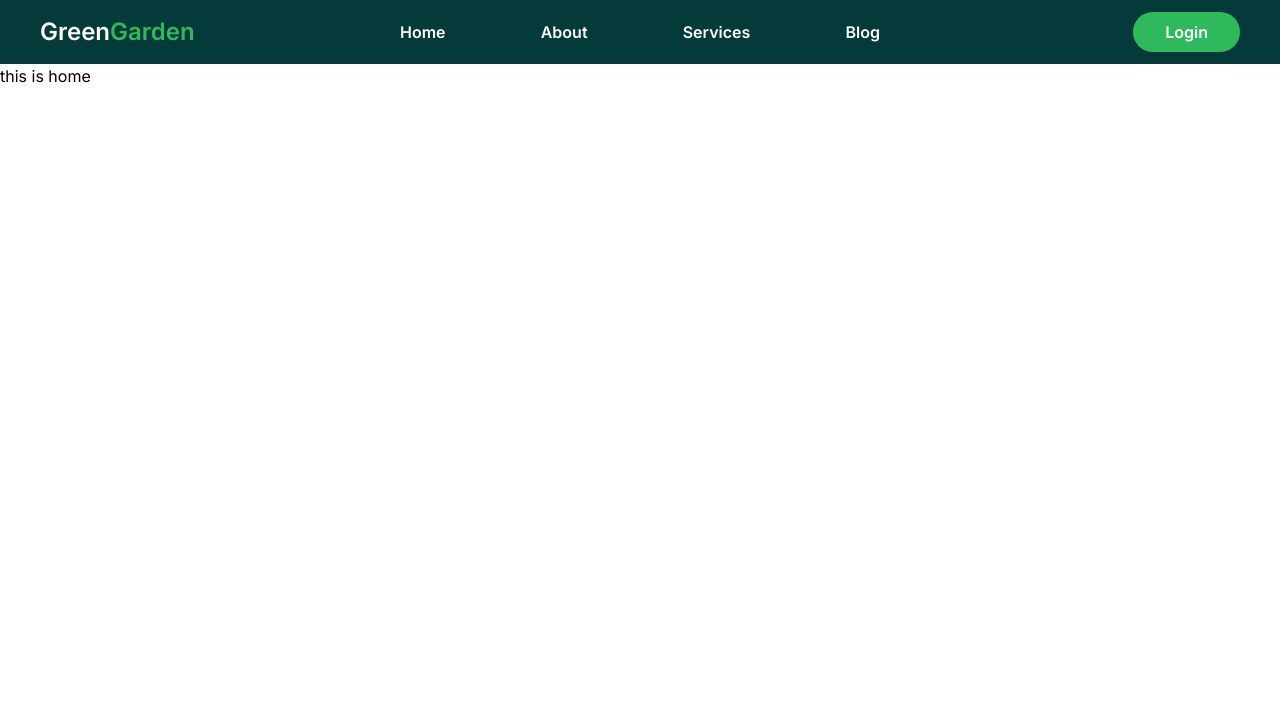
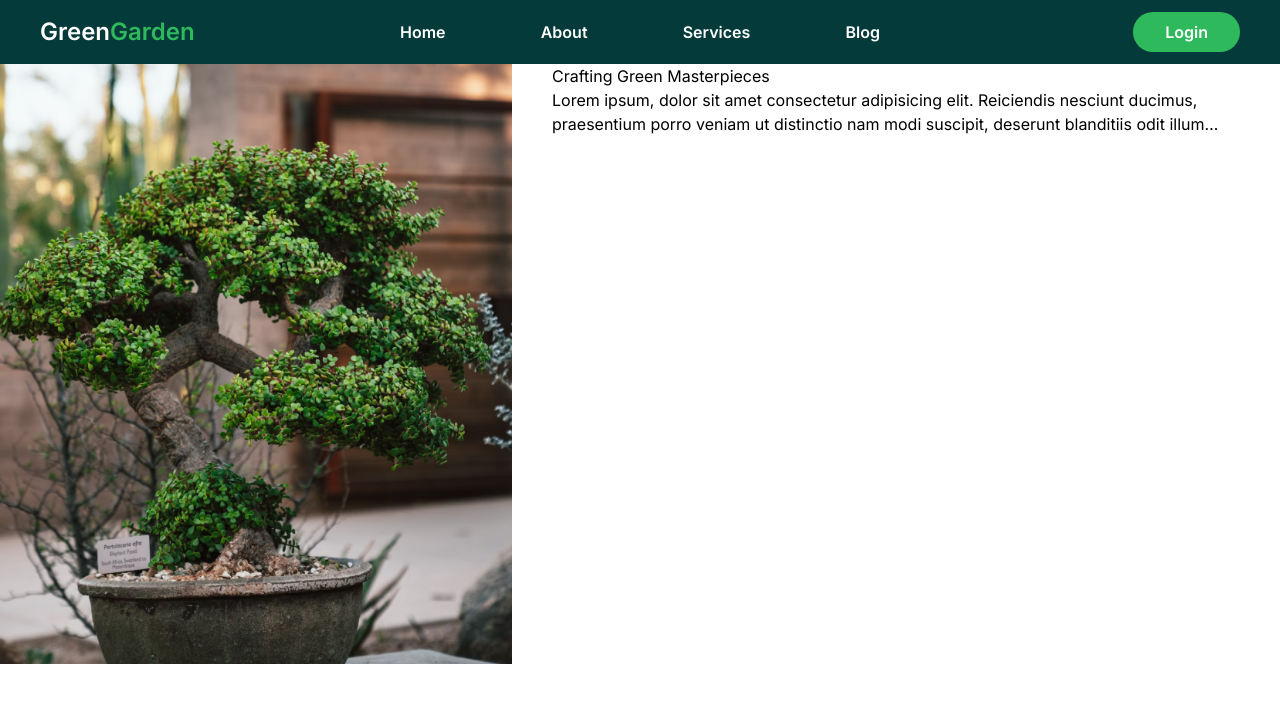
Before and after one commit to SagorAhamed251245/green-garden-client, a Next.js app: page / in a window 1280 px wide. Shown: the top 702 px of the page. Built offline with nearby package versions, Linux system fonts and the light colour scheme.

Commit message:
bannaer section

```diff
--- a/src/app/(primaryLayout)/(home)/page.js
+++ b/src/app/(primaryLayout)/(home)/page.js
@@ -1,10 +1,11 @@
+import Banner from "@/app/components/Home/Banner/Banner";
 import Navbar from "@/app/components/Shared/NavBar/Navbar";
 
 const HomePage = () => {
   return (
     <>
       <Navbar />
-      <h1>this is home</h1>
+      <Banner />
     </>
   );
 };
--- /dev/null
+++ b/src/app/components/Home/Banner/Banner.jsx
@@ -0,0 +1,34 @@
+import Image from "next/image";
+import bannerImage from "@/assets/banner.png";
+
+const Banner = () => {
+  return (
+    <section className="flex h-[600px] ">
+      <div className="flex w-[40%] h-full ">
+        <Image
+          src={bannerImage}
+          width={400}
+          height={800}
+          alt="banner image"
+          className="w-full object-cover"
+        />
+      </div>
+
+      <div className="px-10 w-[60%]">
+        <h1>
+          Crafting <span>Green</span> Masterpieces
+        </h1>
+        <p className="line-clamp-2">
+          Lorem ipsum, dolor sit amet consectetur adipisicing elit. Reiciendis
+          nesciunt ducimus, praesentium porro veniam ut distinctio nam modi
+          suscipit, deserunt blanditiis odit illum adipisci cumque rem impedit
+          nihil facilis eius ipsum eligendi in culpa quidem, sed ipsa. Quis,
+          temporibus molestiae ea sit eum alias distinctio nobis iure autem aut
+          error!
+        </p>
+      </div>
+    </section>
+  );
+};
+
+export default Banner;
```
Also changed, not shown: src/assets/banner.png (added).
